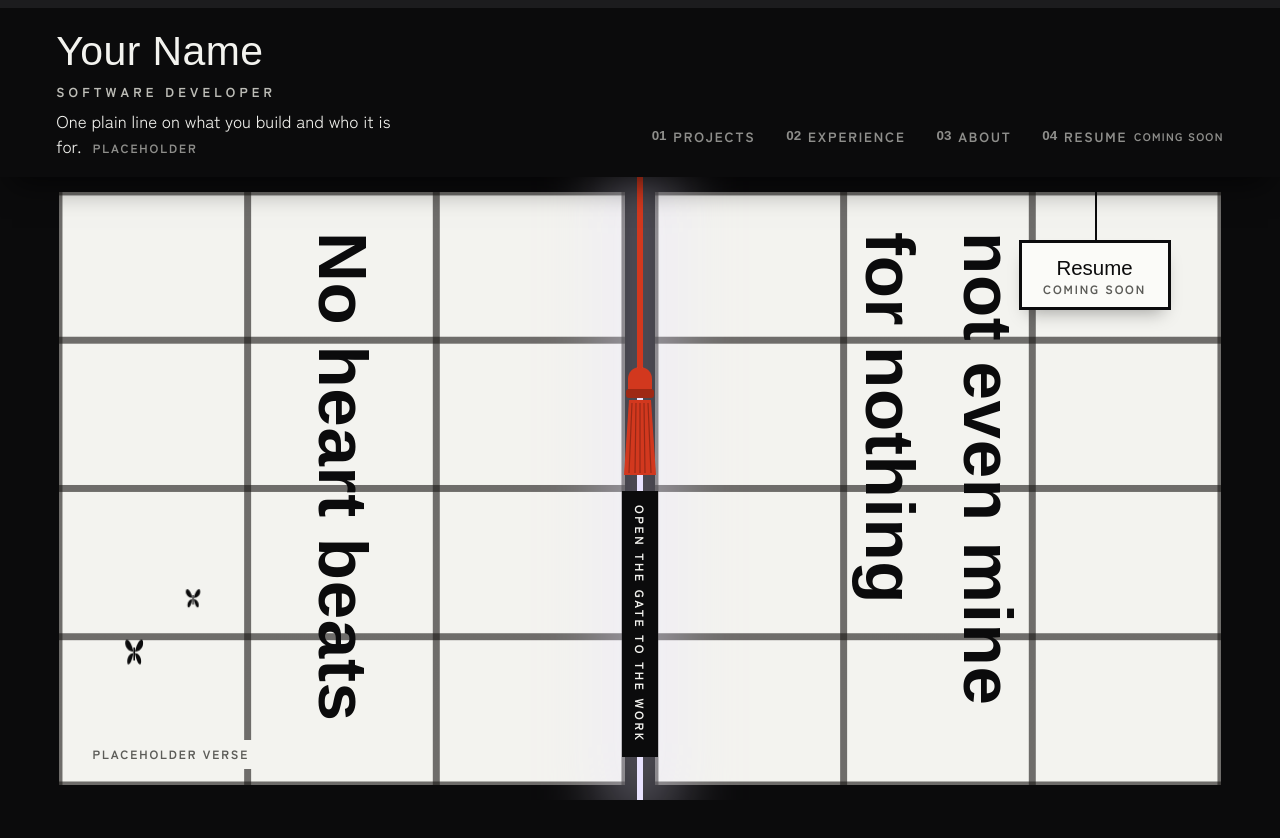
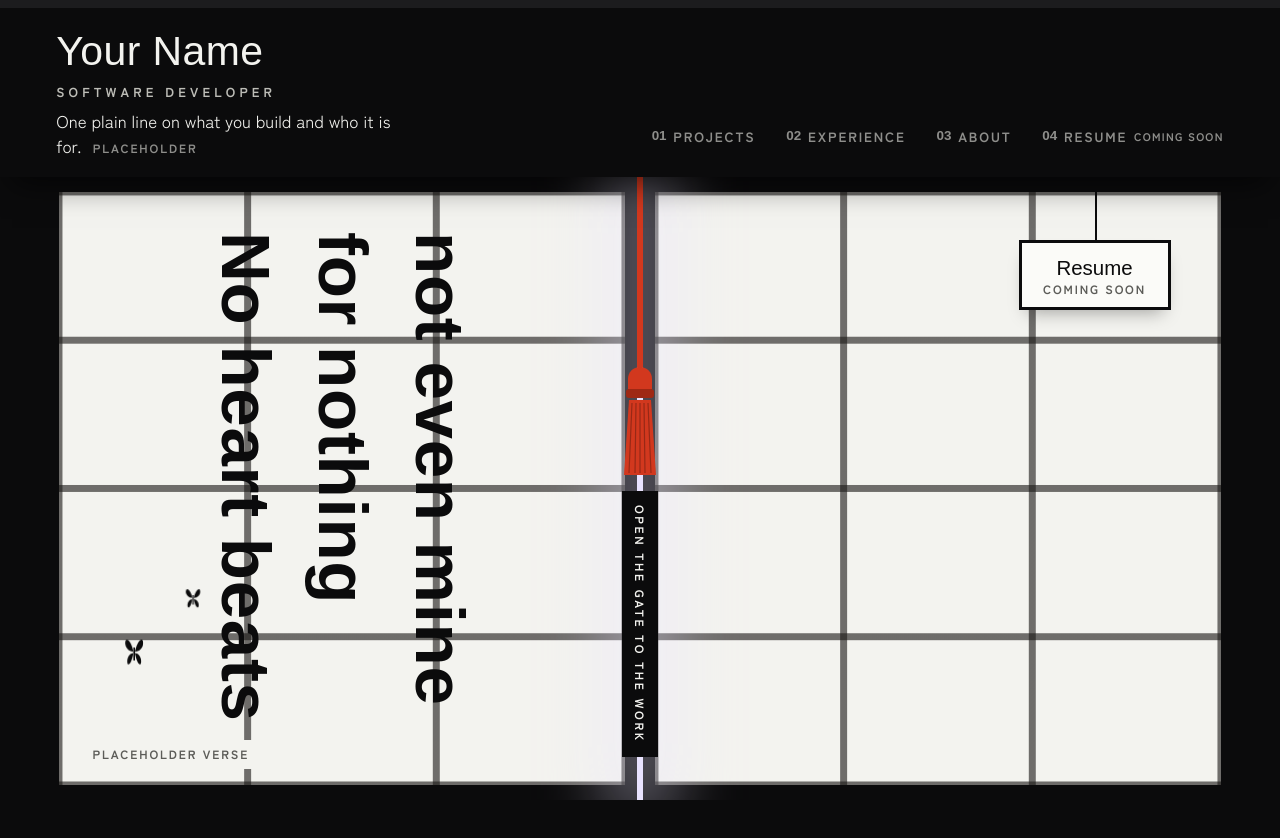
Before and after one commit to n4t5Uuu/Bleach-Inspired-Portfolio, a Next.js app: page / in a window 1280 px wide. Shown: the top 838 px of the page. Built offline with nearby package versions, Linux system fonts and the light colour scheme; a web font is replaced by a local one.

Commit message:
feat(gate): set the verse horizontally
The whole verse renders on the left door, one line under another,
instead of split into vertical columns across both doors. Easier to
read; the right door is left open for the seal.

```diff
--- a/src/components/Gate.tsx
+++ b/src/components/Gate.tsx
@@ -33,12 +33,11 @@ export function Gate() {
           </noscript>
 
           <div className="gate-door gate-door-l">
-            <GateVerse verses={site.verses} part="left" />
+            <GateVerse verses={site.verses} part="all" />
             {site.versePlaceholder && <p className="placeholder-note gate-note">Placeholder verse</p>}
           </div>
 
           <div className="gate-door gate-door-r">
-            <GateVerse verses={site.verses} part="right" />
             <div className="gate-tag">
               <ResumeLink variant="tag" />
             </div>
--- a/src/components/GateVerse.tsx
+++ b/src/components/GateVerse.tsx
@@ -2,7 +2,7 @@
 
 import { useSyncExternalStore } from "react";
 
-type Props = { verses: string[][]; part: "left" | "right" | "sr" };
+type Props = { verses: string[][]; part: "all" | "sr" };
 
 // One pick per page load, shared by every part of the gate.
 let picked: number | undefined;
@@ -21,11 +21,9 @@ export function GateVerse({ verses, part }: Props) {
 
   if (part === "sr") return <p className="sr-only">{lines.join(", ")}</p>;
 
-  // Read top to bottom, left to right across the doors: line one on the left door.
-  const shown = part === "left" ? lines.slice(0, 1) : lines.slice(1);
   return (
     <p className="gate-verse" aria-hidden="true" data-ready={ready}>
-      {shown.map((line) => (
+      {lines.map((line) => (
         <span key={line}>{line}</span>
       ))}
     </p>
```
